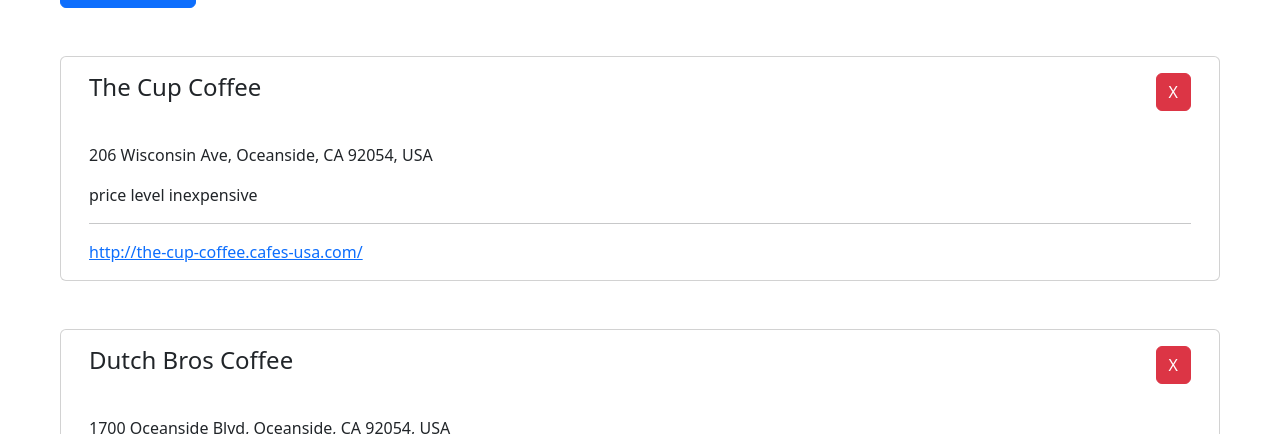
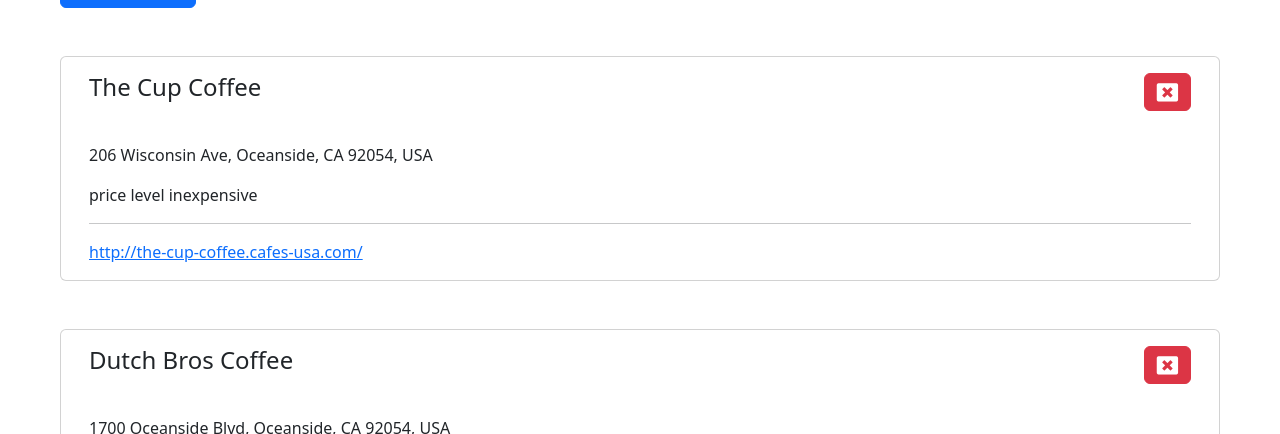
Before and after one commit to janbalangue/near-me-app, a React (Create React App) app: page /search in a window 1280 px wide. Shown: the part 195-629 px from the top of the page. Built offline with nearby package versions, Linux system fonts and the light colour scheme.

Commit message:
close button

```diff
--- a/package.json
+++ b/package.json
@@ -4,6 +4,8 @@
   "private": true,
   "dependencies": {
     "@fontsource/roboto": "^5.0.13",
+    "@fortawesome/fontawesome-svg-core": "^6.6.0",
+    "@fortawesome/react-fontawesome": "^0.2.2",
     "@testing-library/jest-dom": "^5.17.0",
     "@testing-library/react": "^13.4.0",
     "@testing-library/user-event": "^13.5.0",
--- a/src/pages/SearchPage.js
+++ b/src/pages/SearchPage.js
@@ -30,7 +30,9 @@
             type="textarea"
             className="border"
           />
-          <Button color="primary" className="mt-2 px-5">Filter</Button>
+          <Button color="primary" className="mt-2 px-5">
+            Filter
+          </Button>
         </FormGroup>
       </Form>
       {response.places.map((site, index) => {
@@ -43,7 +45,7 @@
                   color="danger"
                   onClick={() => removeCard(index)}
                 >
-                  X
+                  <i class="fa fa-window-close fa-lg" />
                 </Button>
                 <h4>{site.displayName.text}</h4>
               </CardTitle>
```
Also changed, not shown: 1 other file (tests, documents, lock files or other folders).
